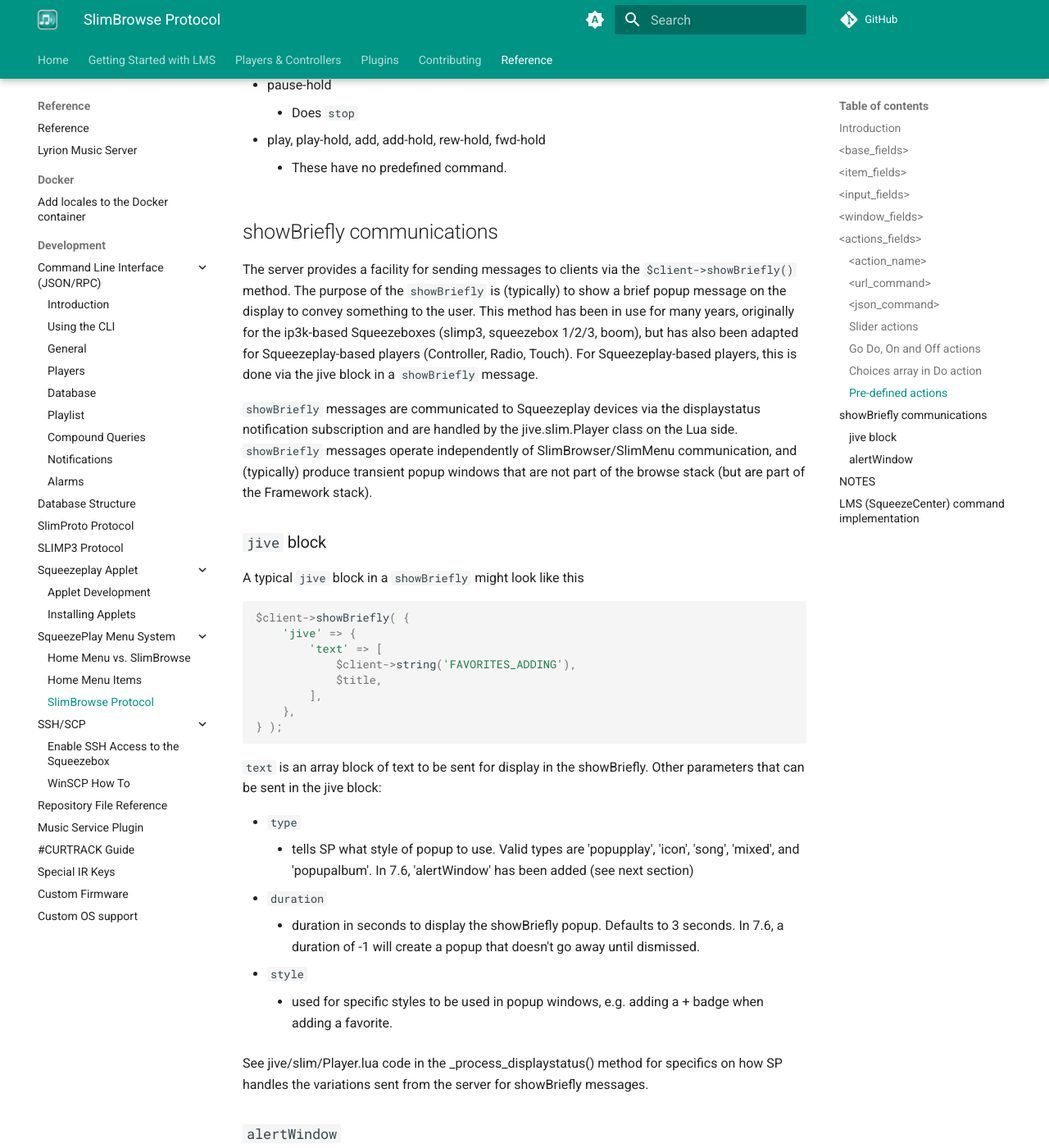
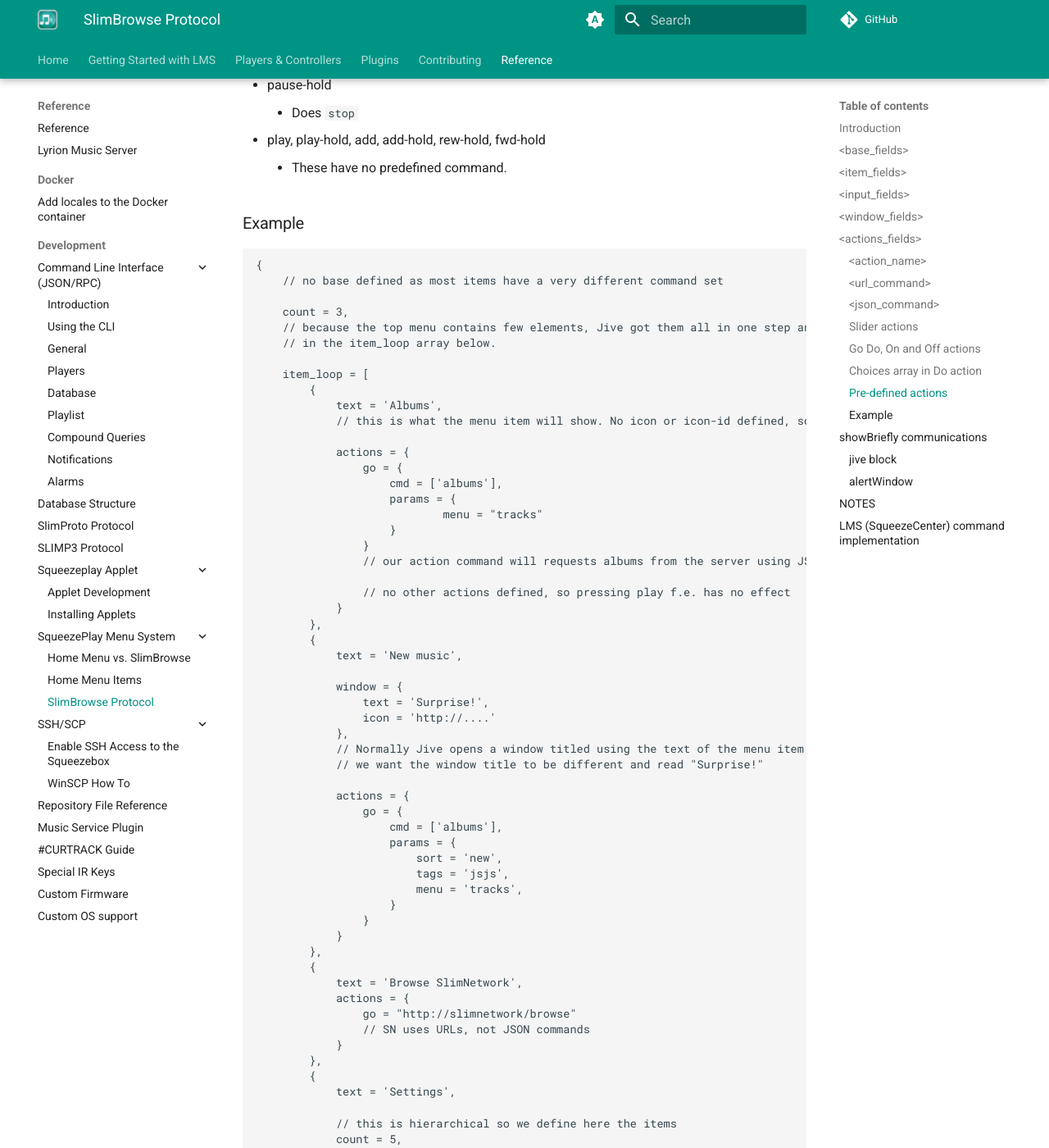
Before and after one commit to LMS-Community/lms-community.github.io, an MkDocs documentation site: the page built from docs/reference/slimbrowse.md, in a window 1280 px wide and 1400 px high, scrolled down 12331 px. Shown: the whole window at 82% size. Built offline with MkDocs 1.6.1 and Material for MkDocs 9.7.7, drawn with Linux system fonts in a browser that asks for light colours; plug-ins that fetch from the network failed and are left out; comment, search, counter and statistics services are not loaded; some of the changed text lies outside the part shown.

Commit message:
Fix typo and add a missing example from the original documentation.

````diff
--- a/docs/reference/slimbrowse.md
+++ b/docs/reference/slimbrowse.md
@@ -396,6 +396,142 @@
 * play, play-hold, add, add-hold, rew-hold, fwd-hold
     * These have no predefined command.
 
+### Example
+
+```
+{
+    // no base defined as most items have a very different command set
+
+    count = 3,
+    // because the top menu contains few elements, Jive got them all in one step and this is equal to the number of elements
+    // in the item_loop array below.
+
+    item_loop = [
+        {
+            text = 'Albums',
+            // this is what the menu item will show. No icon or icon-id defined, so the menu item is text only.
+
+            actions = {
+                go = {
+                    cmd = ['albums'],
+                    params = {
+                            menu = "tracks"
+                    }
+                }
+                // our action command will requests albums from the server using JSON
+
+                // no other actions defined, so pressing play f.e. has no effect
+            }
+        },
+        {
+            text = 'New music',
+
+            window = {
+                text = 'Surprise!',
+                icon = 'http://....'
+            },
+            // Normally Jive opens a window titled using the text of the menu item (i.e. "text"), but in this case
+            // we want the window title to be different and read "Surprise!"
+
+            actions = {
+                go = {
+                    cmd = ['albums'],
+                    params = {
+                        sort = 'new',
+                        tags = 'jsjs',
+                        menu = 'tracks',
+                    }
+                }
+            }
+        },
+        {
+            text = 'Browse SlimNetwork',
+            actions = {
+                go = "http://slimnetwork/browse"
+                // SN uses URLs, not JSON commands
+            }
+        },
+        {
+            text = 'Settings',
+
+            // this is hierarchical so we define here the items
+            count = 5,
+            item_loop = [
+                ...
+            ]
+        },
+        {
+            text = 'Search',
+            // ask user for at least 3 chars before firing the action
+            input = 3,
+            actions = {
+                go = {
+                    cmd = ['search'],
+                    params = {
+                        // __TAGGEDINPUT__ will be replaced by the entered text in the form "search:"
+                        search = '__TAGGEDINPUT__',
+                        tags = 'blabla',
+                        menu = 'tracks',
+                    }
+                }
+            }
+        },
+    ]
+}
+```
+
+Selecting albums issues the command defined in actions.action and returns the following data:
+
+```
+{
+    base = {
+            icon = "art?id="
+            actions = {
+                    go = {
+                            cmd = ['tracks'],
+                            params = {
+                                    menu = "songinfo",
+                            },
+                            itemParams = 'anyParams',
+                    }
+                    play = {
+                            player = 0,
+                            cmd = ['playlistctrl'],
+                            params = {
+                                    cmd = 'load'
+                            },
+                            itemParams = 'anyParams',
+                    }
+            }
+    }
+
+    count = 12,
+
+    item_loop = [
+        {
+            text = "Play all",
+            actions = {
+                do = {...} // overrides go in base
+            },
+        },
+        {
+            text = "Rock",
+            icon = "rock.jpg", // a partial URL, combined with the above
+            anyParams = {
+                genre_id = 33,
+            },
+        },
+        {
+            text = "Alternative",
+            icon-id = 33,  // a SS artworkId
+            anyParams = {
+                genre_id = 34,
+            },
+        },
+        ...
+    ]
+}
+```
 
 ## showBriefly communications
 
````
Also changed, not shown: other parts of docs/reference/slimbrowse.md (+2 -2 lines).
